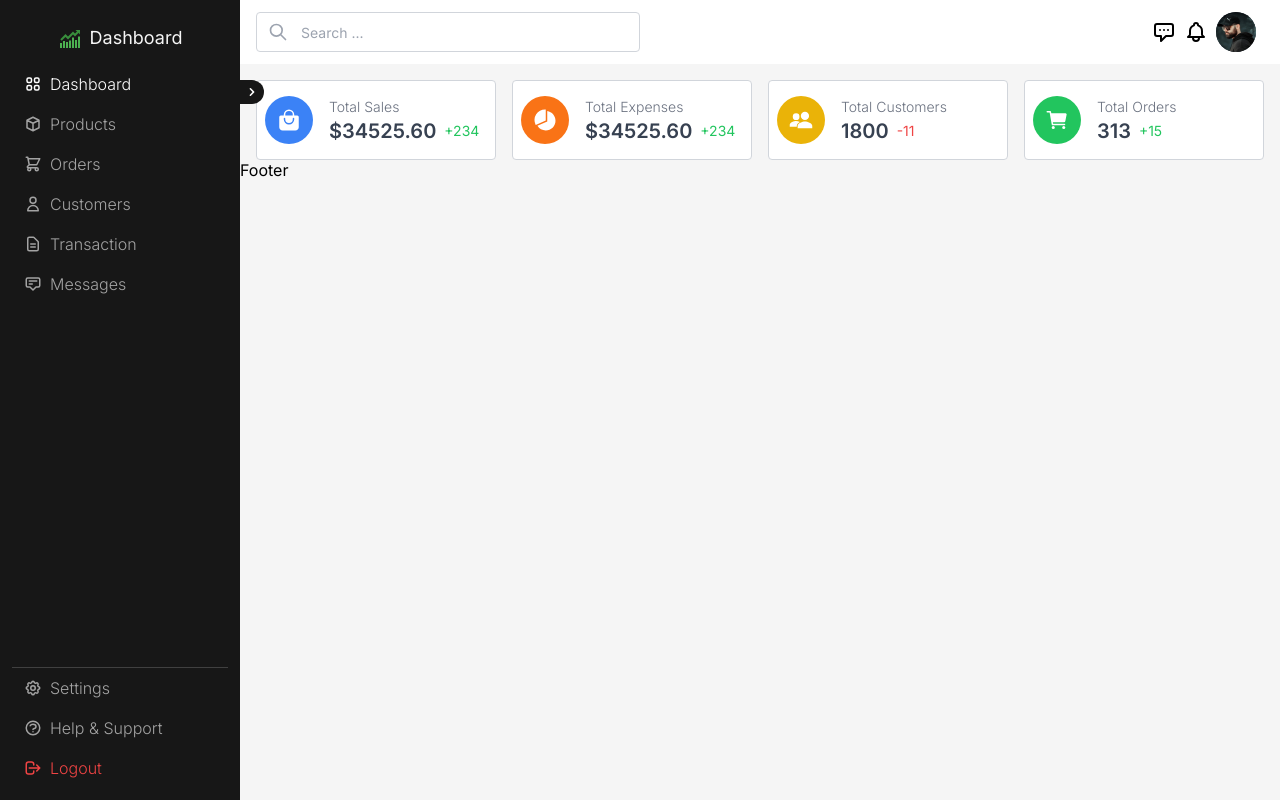
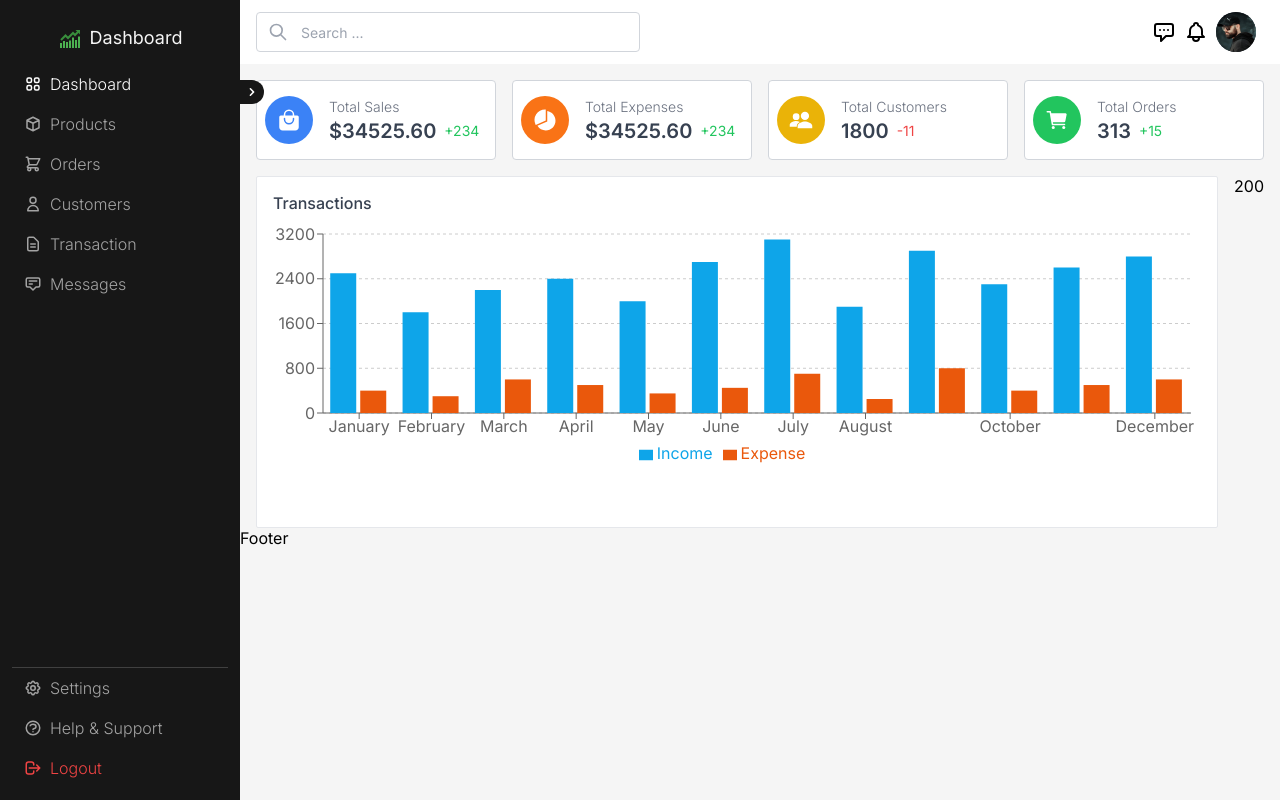
Before and after one commit to hamidazimiazp/dashboard-tailwind, a React (Vite) app: page / in a window 1280 px wide. Built offline with nearby package versions, Linux system fonts and the light colour scheme.

Commit message:
add transaction chart to dash

```diff
--- a/package.json
+++ b/package.json
@@ -15,7 +15,8 @@
     "react": "^18.3.1",
     "react-dom": "^18.3.1",
     "react-icons": "^5.3.0",
-    "react-router-dom": "^6.26.2"
+    "react-router-dom": "^6.26.2",
+    "recharts": "^2.12.7"
   },
   "devDependencies": {
     "@eslint/js": "^9.9.0",
--- /dev/null
+++ b/src/components/modules/BuyerChart/BuyerChart.jsx
@@ -0,0 +1,5 @@
+const BuyerChart = () => {
+  return <div>200</div>;
+};
+
+export default BuyerChart;
--- /dev/null
+++ b/src/components/modules/TransactionChart/TransactionChart.jsx
@@ -0,0 +1,38 @@
+import {
+  Bar,
+  BarChart,
+  CartesianGrid,
+  Legend,
+  ResponsiveContainer,
+  Tooltip,
+  XAxis,
+  YAxis,
+} from "recharts";
+import { transactionData } from "../../../constant/chartData";
+const TransactionChart = () => {
+  return (
+    <div className="h-[22rem] p-4 bg-white rounded-sm border border-gray-200 flex flex-col flex-1">
+      <strong className="text-gray-700 font-medium">Transactions</strong>
+      <div style={{ width: "100%", height: 250 }}>
+        <ResponsiveContainer width="100%" height="100%">
+          <BarChart
+            width={500}
+            height={300}
+            data={transactionData}
+            margin={{ top: 20, right: 10, left: -10, bottom: 0 }}
+          >
+            <CartesianGrid strokeDasharray="3 3" vertical={false} />
+            <XAxis dataKey="month" />
+            <YAxis />
+            <Tooltip />
+            <Legend />
+            <Bar dataKey="Income" fill="#0ea5e9" />
+            <Bar dataKey="Expense" fill="#ea580c" />
+          </BarChart>
+        </ResponsiveContainer>
+      </div>
+    </div>
+  );
+};
+
+export default TransactionChart;
--- a/src/components/templates/DashboardTemplate/DashboardTemplate.jsx
+++ b/src/components/templates/DashboardTemplate/DashboardTemplate.jsx
@@ -1,9 +1,15 @@
+import BuyerChart from "../../modules/BuyerChart/BuyerChart";
 import DashboardStatsGrid from "../../modules/DashboardStatsGrid/DashboardStatsGrid";
+import TransactionChart from "../../modules/TransactionChart/TransactionChart";
 
 const DashboardTemplate = () => {
   return (
     <div className="flex gap-4 flex-col mt-4 px-4">
       <DashboardStatsGrid />
+      <div className="flex flex-row gap-4 w-full">
+        <TransactionChart />
+        <BuyerChart />
+      </div>
     </div>
   );
 };
--- /dev/null
+++ b/src/constant/chartData.js
@@ -0,0 +1,66 @@
+const transactionData = [
+  {
+    month: "January",
+    Expense: 400,
+    Income: 2500,
+  },
+  {
+    month: "February",
+    Expense: 300,
+    Income: 1800,
+  },
+  {
+    month: "March",
+    Expense: 600,
+    Income: 2200,
+  },
+  {
+    month: "April",
+    Expense: 500,
+    Income: 2400,
+  },
+  {
+    month: "May",
+    Expense: 350,
+    Income: 2000,
+  },
+  {
+    month: "June",
+    Expense: 450,
+    Income: 2700,
+  },
+  {
+    month: "July",
+    Expense: 700,
+    Income: 3100,
+  },
+  {
+    month: "August",
+    Expense: 250,
+    Income: 1900,
+  },
+  {
+    month: "September",
+    Expense: 800,
+    Income: 2900,
+  },
+  {
+    month: "October",
+    Expense: 400,
+    Income: 2300,
+  },
+  {
+    month: "November",
+    Expense: 500,
+    Income: 2600,
+  },
+  {
+    month: "December",
+    Expense: 600,
+    Income: 2800,
+  },
+];
+
+const buyerData = [{}];
+
+export { transactionData, buyerData };
```
Also changed, not shown: 1 other file (tests, documents, lock files or other folders).
